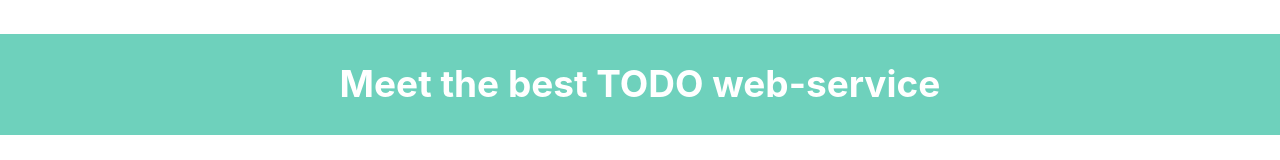
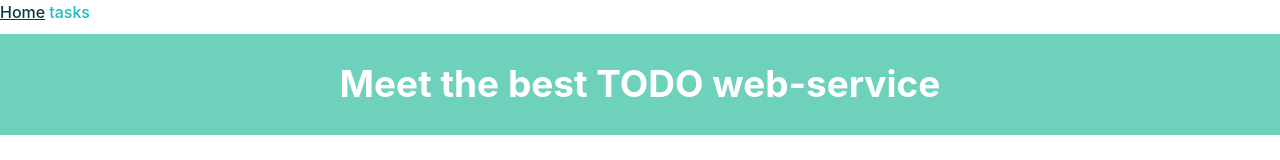
Before and after one commit to Carolinealt/true-item-client, a React (Vite) app: page / in a window 1280 px wide. Shown: the top 160 px of the page. Built offline with nearby package versions, Linux system fonts and the light colour scheme.

Commit message:
add color to nav

```diff
--- a/src/App.module.css
+++ b/src/App.module.css
@@ -18,13 +18,13 @@
 }
 
 .link {
-  color: white;
+  color: rgb(24, 189, 195);
   text-decoration: none;
 }
 
 .link:hover {
   text-decoration: underline;
-  color: white;
+  color: rgb(8, 60, 62);
 }
 
 .active {
--- a/src/components/Button/Button.jsx
+++ b/src/components/Button/Button.jsx
@@ -1,8 +1,8 @@
 import clsx from "clsx";
 import css from "./Button.module.css";
 
-const Button = ({ variant, children }) => {
-  return <button className={clsx(css[variant])}>{children}</button>;
+const Button = ({ variant, onClick, children }) => {
+  return <button className={clsx(css[variant])} onClick={onClick}>{children}</button>;
 };
 
 export default Button;
--- a/src/components/Task/Task.jsx
+++ b/src/components/Task/Task.jsx
@@ -6,7 +6,7 @@ import Button from "../Button/Button";
 export const Task = ({ task }) => {
   const dispatch = useDispatch();
 
-  const handleDelete = () => dispatch(deleteTask(task.id));
+  const handleDelete = () => dispatch(deleteTask(task._id));
 
   const handleToggle = () => dispatch(toggleCompleted(task));
 
--- a/src/pages/TasksPage/TasksPage.jsx
+++ b/src/pages/TasksPage/TasksPage.jsx
@@ -3,6 +3,7 @@ import css from "./TasksPage.module.css";
 import { useEffect } from "react";
 import { fetchTasks } from "../../redux/operations";
 import { TaskList } from "../../components/TaskList/TaskList";
+import TaskForm from "../../components/TaskForm/TaskForm";
 const TasksPage = () => {
   const dispatch = useDispatch();
 
@@ -16,6 +17,7 @@ const TasksPage = () => {
     <div>
       {isLoading && <p>Loading tasks...</p>}
       {error && <p>{error}</p>}
+      <TaskForm />
       <TaskList tasks={items} />
     </div>
   );
--- a/src/redux/operations.js
+++ b/src/redux/operations.js
@@ -36,6 +36,8 @@ export const deleteTask = createAsyncThunk(
   "tasks/deleteTask",
   async (taskId, thunkAPI) => {
     try {
+      console.log(taskId);
+
       const response = await axios.delete(`/tasks/${taskId}`);
       return response.data;
     } catch (e) {
@@ -75,8 +77,6 @@ export const toggleCompleted = createAsyncThunk(
       const response = await axios.patch(`/tasks/${task._id}`, {
         completed: !task.completed,
       });
-      console.log(response.data.data);
-
       return response.data.data;
     } catch (e) {
       return thunkAPI.rejectWithValue(e.message);
--- a/src/redux/tasks/listTasks/slice.js
+++ b/src/redux/tasks/listTasks/slice.js
@@ -43,11 +43,11 @@ export const tasksSlice = createSlice({
       .addCase(addTask.rejected, handleRejected)
 
       .addCase(deleteTask.pending, handlePending)
-      .addCase(deleteTask.fulfilled, (state, action) => {
+      .addCase(deleteTask.fulfilled, (state, { payload }) => {
         state.isLoading = false;
         state.error = null;
         state.items = state.items.filter(
-          (task) => task.id !== action.payload.id
+          (task) => task._id !== payload._id
         );
       })
       .addCase(deleteTask.rejected, handleRejected)
```
